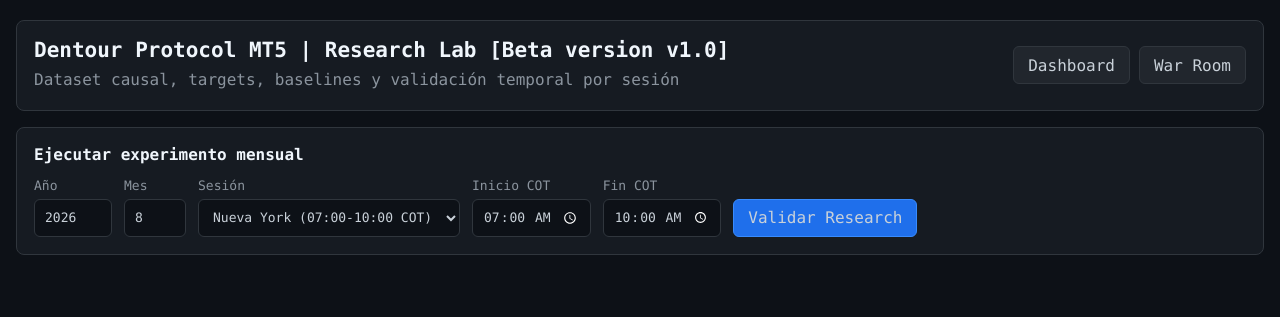
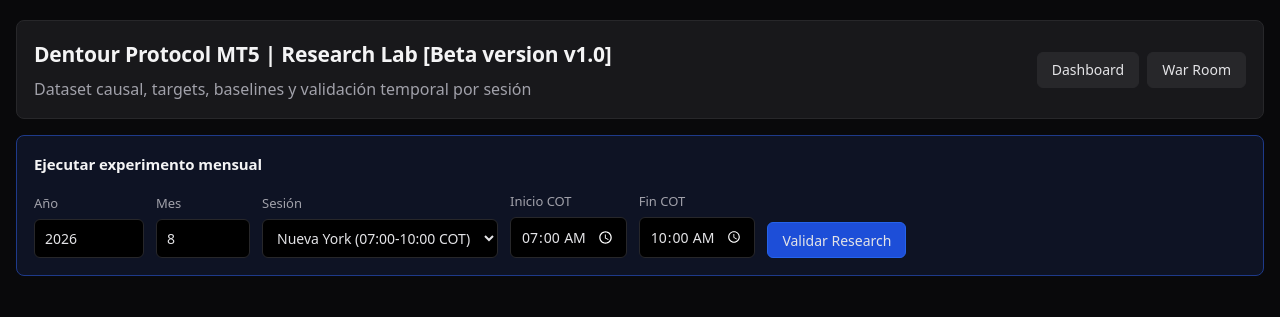
Before and after one commit to Rialtower/Dentour-Protocol-MT5, a FastAPI app: page /research/ in a window 1280 px wide. Shown: the top 317 px of the page. Run offline with FastAPI, Linux system fonts and the light colour scheme; parts of the project's set-up code (start-up, migrations or seed data) failed here and were passed over.

Commit message:
arreglo de css en investigaciones

```diff
--- a/research/templates/research_home.html
+++ b/research/templates/research_home.html
@@ -6,32 +6,145 @@
     <title>Research Lab | Dentour Protocol MT5</title>
     <link rel="icon" href="/static/favicon.ico?v=2">
     <style>
-        :root { color-scheme: dark; --bg:#0d1117; --panel:#161b22; --border:#30363d; --text:#c9d1d9; --muted:#8b949e; --blue:#58a6ff; --green:#3fb950; --yellow:#d29922; --red:#f85149; }
+        :root {
+            color-scheme: dark;
+            --bg: #09090b;
+            --panel: #18181b;
+            --border: #27272a;
+            --text: #e4e4e7;
+            --text-dim: #a1a1aa;
+            --text-faint: #71717a;
+            --blue: #3b82f6;
+            --emerald: #10b981;
+            --amber: #d97706;
+            --red: #f87171;
+        }
+
         * { box-sizing: border-box; }
-        body { margin:0; background:var(--bg); color:var(--text); font-family:Consolas,"Courier New",monospace; }
-        .page { width:min(1500px,calc(100% - 32px)); margin:auto; padding:20px 0 42px; }
-        .topbar,.panel,.metric { background:var(--panel); border:1px solid var(--border); border-radius:8px; }
-        .topbar { display:flex; justify-content:space-between; gap:16px; align-items:center; padding:17px; flex-wrap:wrap; }
-        h1 { margin:0 0 6px; font-size:21px; color:#f0f6fc; } h2 { margin:0 0 14px; font-size:16px; color:#f0f6fc; }
-        p { line-height:1.55; } .muted { color:var(--muted); margin:0; }
-        .nav { display:flex; gap:9px; flex-wrap:wrap; }
-        .button,button { display:inline-flex; align-items:center; justify-content:center; min-height:38px; padding:0 14px; border:1px solid var(--border); border-radius:6px; background:#21262d; color:var(--text); text-decoration:none; cursor:pointer; font:inherit; }
-        button.primary { background:#1f6feb; border-color:#388bfd; }
-        .panel { margin-top:16px; padding:17px; overflow:auto; }
-        form { display:flex; align-items:end; gap:12px; flex-wrap:wrap; }
-        label { display:grid; gap:6px; color:var(--muted); font-size:13px; }
-        input,select { min-height:38px; padding:8px 10px; border:1px solid var(--border); border-radius:6px; background:#0d1117; color:var(--text); font:inherit; }
-        .metrics { display:grid; grid-template-columns:repeat(auto-fit,minmax(190px,1fr)); gap:12px; margin-top:16px; }
-        .metric { padding:14px; } .metric span { display:block; color:var(--muted); font-size:12px; margin-bottom:8px; } .metric strong { color:var(--blue); font-size:17px; }
-        .error { margin-top:16px; padding:14px; border:1px solid var(--red); border-radius:7px; color:#ffb3ad; background:#210f12; white-space:pre-wrap; }
-        .warning { padding:12px; border:1px solid var(--yellow); border-radius:7px; color:#e3b341; }
-        .grid { display:grid; grid-template-columns:repeat(auto-fit,minmax(480px,1fr)); gap:16px; }
-        table.data-table { width:100%; border-collapse:collapse; font-size:12px; }
-        .data-table th,.data-table td { border:1px solid var(--border); padding:8px; text-align:right; white-space:nowrap; }
-        .data-table th { color:var(--muted); background:#0d1117; }
-        dl { display:grid; grid-template-columns:minmax(190px,auto) 1fr; gap:8px 16px; margin:0; font-size:13px; }
-        dt { color:var(--muted); } dd { margin:0; overflow-wrap:anywhere; }
-        @media(max-width:700px){ .page{width:calc(100% - 18px)} .grid{grid-template-columns:1fr} form>*{width:100%} }
+
+        body {
+            margin: 0;
+            background: var(--bg);
+            color: var(--text);
+            font-family: system-ui, -apple-system, sans-serif;
+            line-height: 1.55;
+        }
+
+        .page { width: min(1500px, calc(100% - 32px)); margin: auto; padding: 20px 0 42px; }
+
+        .topbar, .panel, .metric {
+            background: var(--panel);
+            border: 1px solid var(--border);
+            border-radius: 8px;
+        }
+
+        .topbar {
+            display: flex;
+            justify-content: space-between;
+            align-items: center;
+            gap: 16px;
+            padding: 17px;
+            flex-wrap: wrap;
+            border-bottom: 1px solid var(--border);
+        }
+
+        h1 { margin: 0 0 6px; font-size: 21px; font-weight: 600; letter-spacing: -.01em; color: #f4f4f5; }
+        h2 { margin: 0 0 14px; font-size: 15px; font-weight: 600; letter-spacing: -.005em; color: #f4f4f5; }
+        p { margin: 0; }
+        .muted { color: var(--text-dim); margin: 0; }
+
+        .nav { display: flex; gap: 8px; flex-wrap: wrap; align-items: center; }
+
+        .button, button {
+            display: inline-flex;
+            align-items: center;
+            justify-content: center;
+            min-height: 36px;
+            padding: 0 14px;
+            border: 1px solid var(--border);
+            border-radius: 6px;
+            background: #27272a;
+            color: var(--text);
+            text-decoration: none;
+            cursor: pointer;
+            font: inherit;
+            font-size: 14px;
+            transition: opacity .15s ease, background .15s ease, border-color .15s ease;
+        }
+
+        .button:hover, button:hover { opacity: .7; background: #3f3f46; border-color: #52525b; }
+
+        button.primary { background: #1d4ed8; border-color: #2563eb; }
+        button.primary:hover { background: #2563eb; opacity: 1; }
+
+        .panel { margin-top: 16px; padding: 17px; overflow: auto; }
+
+        .panel.accent-blue { background: rgba(23, 37, 84, .35); border-color: #1e3a8a; }
+        .panel.accent-amber { background: rgba(69, 26, 3, .35); border-color: #78350f; }
+
+        form { display: flex; align-items: end; gap: 12px; flex-wrap: wrap; }
+        label { display: grid; gap: 6px; color: var(--text-dim); font-size: 13px; }
+
+        input, select {
+            min-height: 38px;
+            padding: 8px 10px;
+            border: 1px solid var(--border);
+            border-radius: 6px;
+            background: #000000;
+            color: var(--text);
+            font: inherit;
+            font-size: 14px;
+            transition: border-color .15s ease;
+        }
+
+        input:hover, select:hover { border-color: #3f3f46; }
+        input:focus, select:focus { outline: none; border-color: #3b82f6; }
+
+        .metrics { display: grid; grid-template-columns: repeat(auto-fit, minmax(190px, 1fr)); gap: 12px; margin-top: 16px; }
+        .metrics.accent-emerald {
+            padding: 14px;
+            border-radius: 8px;
+            border: 1px solid #047857;
+            background: rgba(6, 78, 59, .35);
+        }
+
+        .metric { padding: 14px; }
+        .metric span { display: block; color: var(--text-dim); font-size: 12px; margin-bottom: 8px; text-transform: uppercase; letter-spacing: .04em; }
+        .metric strong { color: var(--blue); font-size: 17px; font-weight: 600; }
+
+        .error {
+            margin-top: 16px;
+            padding: 14px;
+            border: 1px solid #7f1d1d;
+            border-radius: 7px;
+            color: #fca5a5;
+            background: rgba(127, 29, 29, .18);
+            white-space: pre-wrap;
+        }
+
+        .warning {
+            padding: 12px 14px;
+            border: 1px solid #78350f;
+            border-radius: 7px;
+            color: #fbbf24;
+            background: rgba(69, 26, 3, .30);
+        }
+
+        .grid { display: grid; grid-template-columns: repeat(auto-fit, minmax(480px, 1fr)); gap: 16px; }
+
+        table.data-table { width: 100%; border-collapse: collapse; font-size: 12px; font-variant-numeric: tabular-nums; }
+        .data-table th, .data-table td { border: 1px solid var(--border); padding: 8px; text-align: right; white-space: nowrap; }
+        .data-table th { color: var(--text-dim); background: var(--bg); font-weight: 600; }
+
+        dl { display: grid; grid-template-columns: minmax(190px, auto) 1fr; gap: 8px 16px; margin: 0; font-size: 13px; }
+        dt { color: var(--text-dim); }
+        dd { margin: 0; overflow-wrap: anywhere; }
+
+        @media (max-width: 700px) {
+            .page { width: calc(100% - 18px); }
+            .grid { grid-template-columns: 1fr; }
+            form > * { width: 100%; }
+        }
     </style>
 </head>
 <body>
@@ -41,7 +154,7 @@
         <nav class="nav"><a class="button" href="/">Dashboard</a><a class="button" href="/war-room/">War Room</a></nav>
     </header>
 
-    <section class="panel">
+    <section class="panel accent-blue">
         <h2>Ejecutar experimento mensual</h2>
         <form method="get" action="/research/analyze">
             <label>Año<input type="number" name="year" value="{{ year }}" min="1970" max="9998" required></label>
@@ -56,7 +169,7 @@
     {% if error %}<section class="error">{{ error }}</section>{% endif %}
 
     {% if executed and not error %}
-    <section class="metrics">
+    <section class="metrics accent-emerald">
         <article class="metric"><span>Sesión</span><strong>{{ session_label }}</strong></article>
         <article class="metric"><span>Features válidas</span><strong>{{ feature_report.output_rows }}</strong></article>
         <article class="metric"><span>Targets válidos</span><strong>{{ target_report.output_observations }}</strong></article>
@@ -82,7 +195,7 @@
         <section class="panel"><h2>Baseline por régimen ATR</h2>{{ volatility_baseline_table|safe }}</section>
     </div>
 
-    <section class="panel">
+    <section class="panel accent-amber">
         <h2>División temporal de desarrollo</h2>
         {% if split %}
         <div class="metrics">
```
